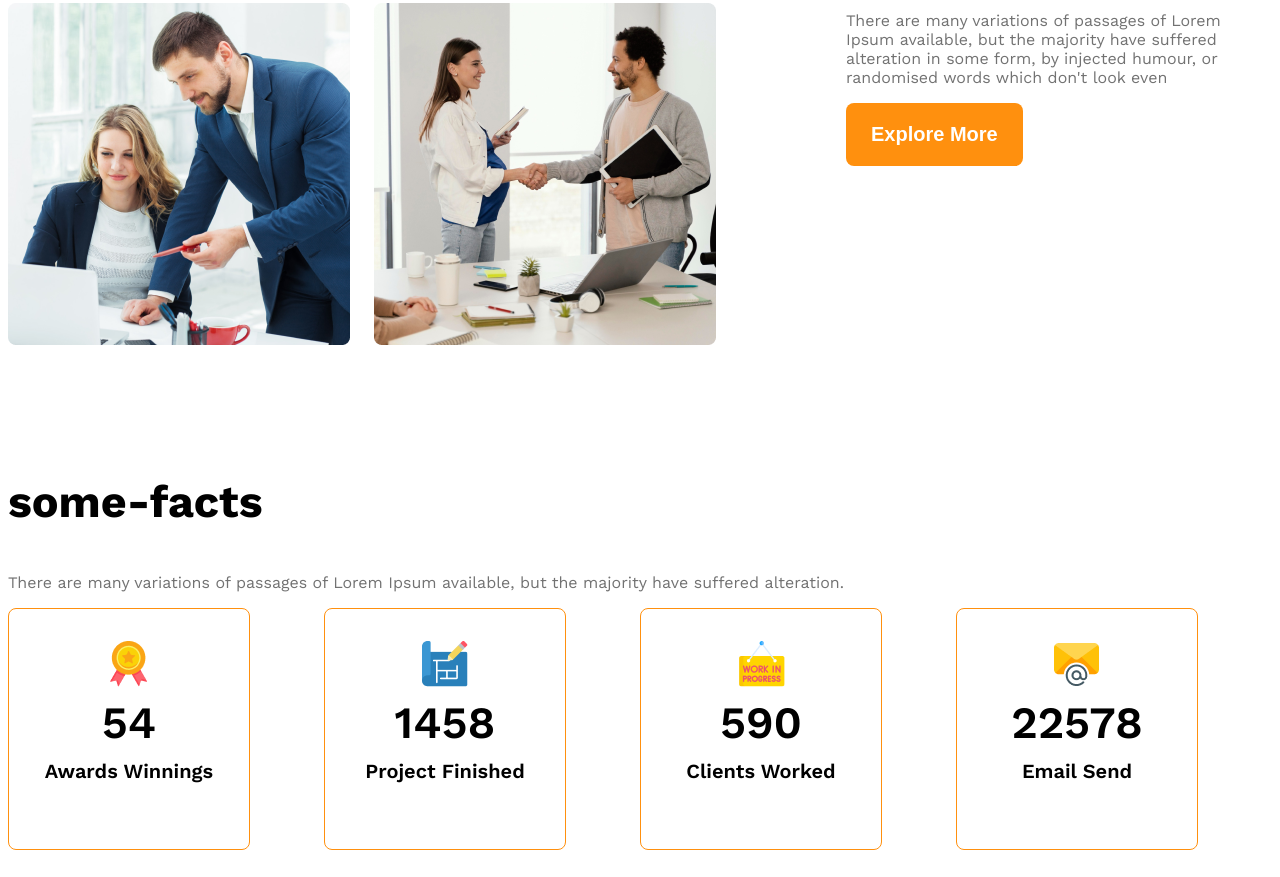
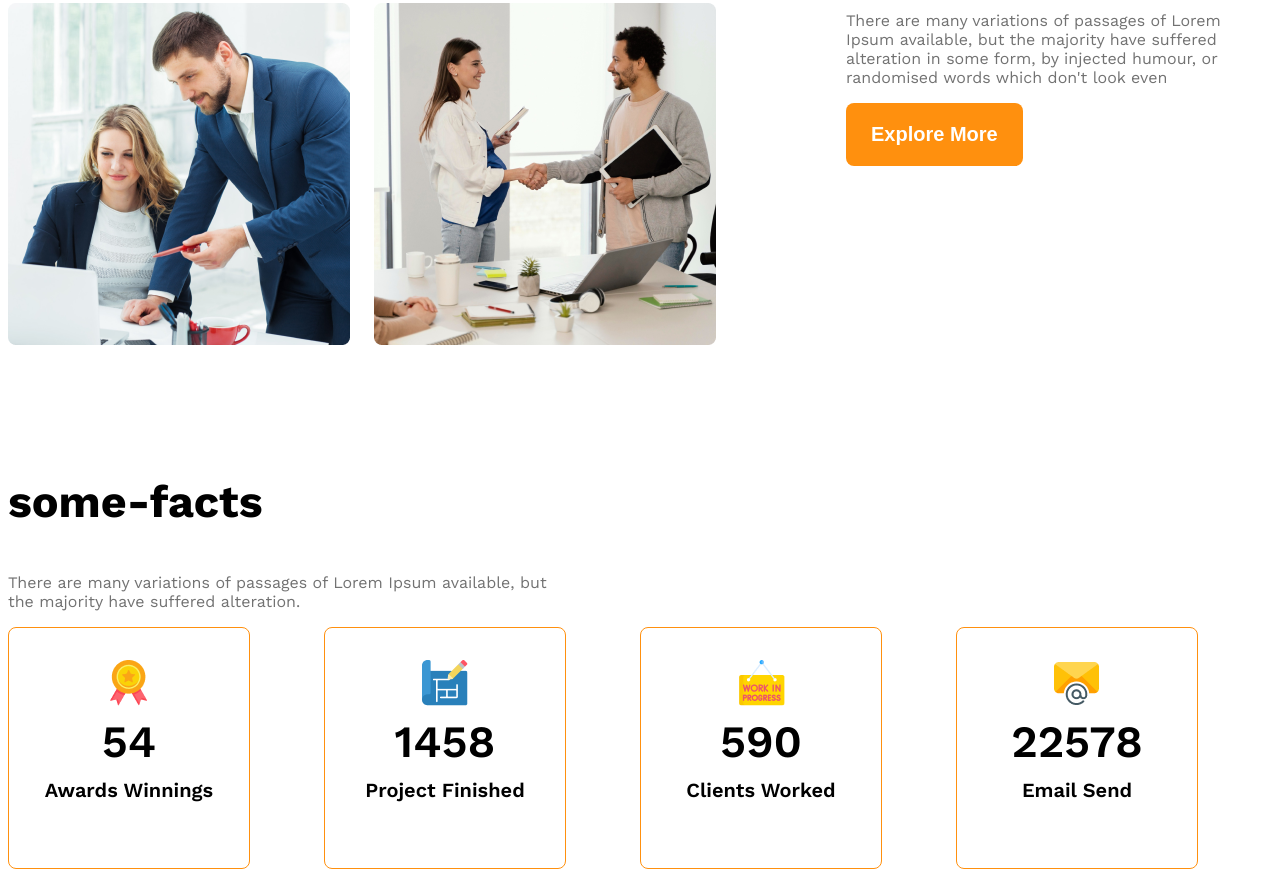
Before and after one commit to shahin4317/g3-Architects-website, a plain HTML site: page index.html in a window 1280 px wide. Shown: the part 1677-2554 px from the top of the page. Drawn offline with nearby package versions, Linux system fonts and the light colour scheme.

Commit message:
added some facts again

```diff
--- a/index.html
+++ b/index.html
@@ -46,7 +46,7 @@
         </section>
         <section>
             <h3 class="section-title">some-facts</h3>
-            <p class="text-light-gray">There are many variations of passages of Lorem Ipsum available, but the majority have suffered alteration.</p>
+            <p class="text-light-gray fact-description">There are many variations of passages of Lorem Ipsum available, but the majority have suffered alteration.</p>
             <div class="facts-container">
                 <div class="fact-card display-flex">
                     <div>
```
